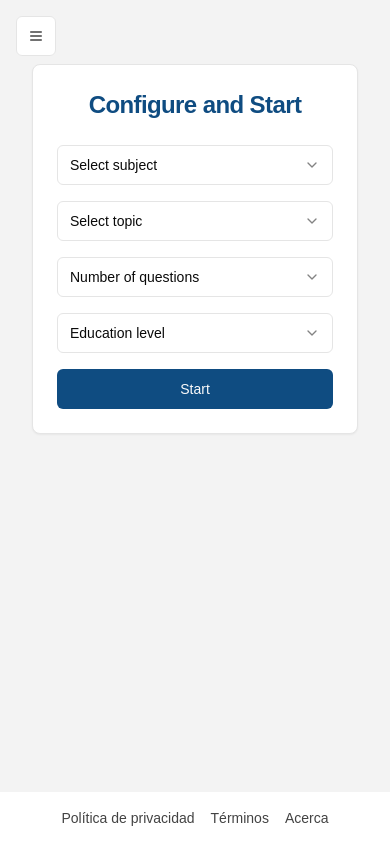
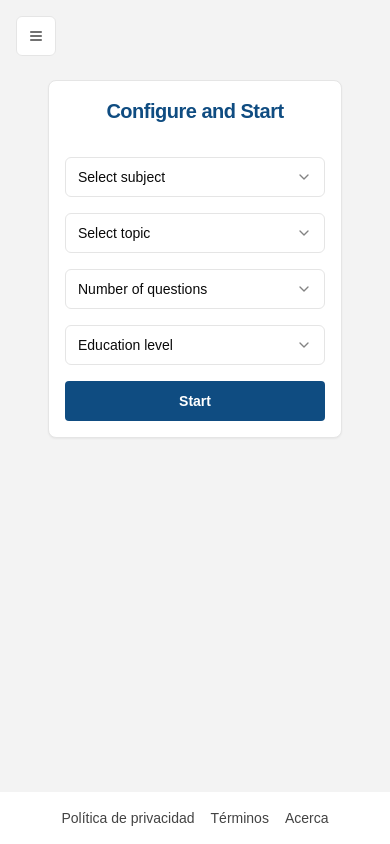
Before and after one commit to PatricioVargasR/Kaanbal, a Next.js app: page /dashboard/crear-curso in a window 390 px wide. Built offline with nearby package versions, Linux system fonts and the light colour scheme.

Commit message:
Se corrigió el modo responsive de la página de crear curso

```diff
--- a/app/dashboard/crear-curso/page.tsx
+++ b/app/dashboard/crear-curso/page.tsx
@@ -4,13 +4,14 @@ import { Button } from "@/components/ui/button"
 
 export default function CreateUnitPage() {
   return (
-      <Card className="max-w-2xl mx-auto">
-        <CardHeader>
-          <CardTitle className="text-2xl font-bold text-center text-[#0f4c81]">Configure and Start</CardTitle>
+    <div className="p-4 sm:p-6 md:p-8">
+      <Card className="w-full max-w-md mx-auto">
+        <CardHeader className="p-4 sm:p-6">
+          <CardTitle className="text-xl sm:text-2xl font-bold text-center text-[#0f4c81]">Configure and Start</CardTitle>
         </CardHeader>
-        <CardContent className="space-y-4">
+        <CardContent className="space-y-4 p-4 sm:p-6">
           <Select>
-            <SelectTrigger>
+            <SelectTrigger className="w-full">
               <SelectValue placeholder="Select subject" />
             </SelectTrigger>
             <SelectContent>
@@ -23,7 +24,7 @@ export default function CreateUnitPage() {
           </Select>
 
           <Select>
-            <SelectTrigger>
+            <SelectTrigger className="w-full">
               <SelectValue placeholder="Select topic" />
             </SelectTrigger>
             <SelectContent>
@@ -34,7 +35,7 @@ export default function CreateUnitPage() {
           </Select>
 
           <Select>
-            <SelectTrigger>
+            <SelectTrigger className="w-full">
               <SelectValue placeholder="Number of questions" />
             </SelectTrigger>
             <SelectContent>
@@ -45,7 +46,7 @@ export default function CreateUnitPage() {
           </Select>
 
           <Select>
-            <SelectTrigger>
+            <SelectTrigger className="w-full">
               <SelectValue placeholder="Education level" />
             </SelectTrigger>
             <SelectContent>
@@ -54,8 +55,11 @@ export default function CreateUnitPage() {
             </SelectContent>
           </Select>
 
-          <Button className="w-full bg-[#0f4c81] hover:bg-[#98bee0]">Start</Button>
+          <Button className="w-full bg-[#0f4c81] hover:bg-[#98bee0] text-white font-semibold py-2 px-4 rounded transition-colors duration-200">
+            Start
+          </Button>
         </CardContent>
       </Card>
+    </div>
   )
 }
```
